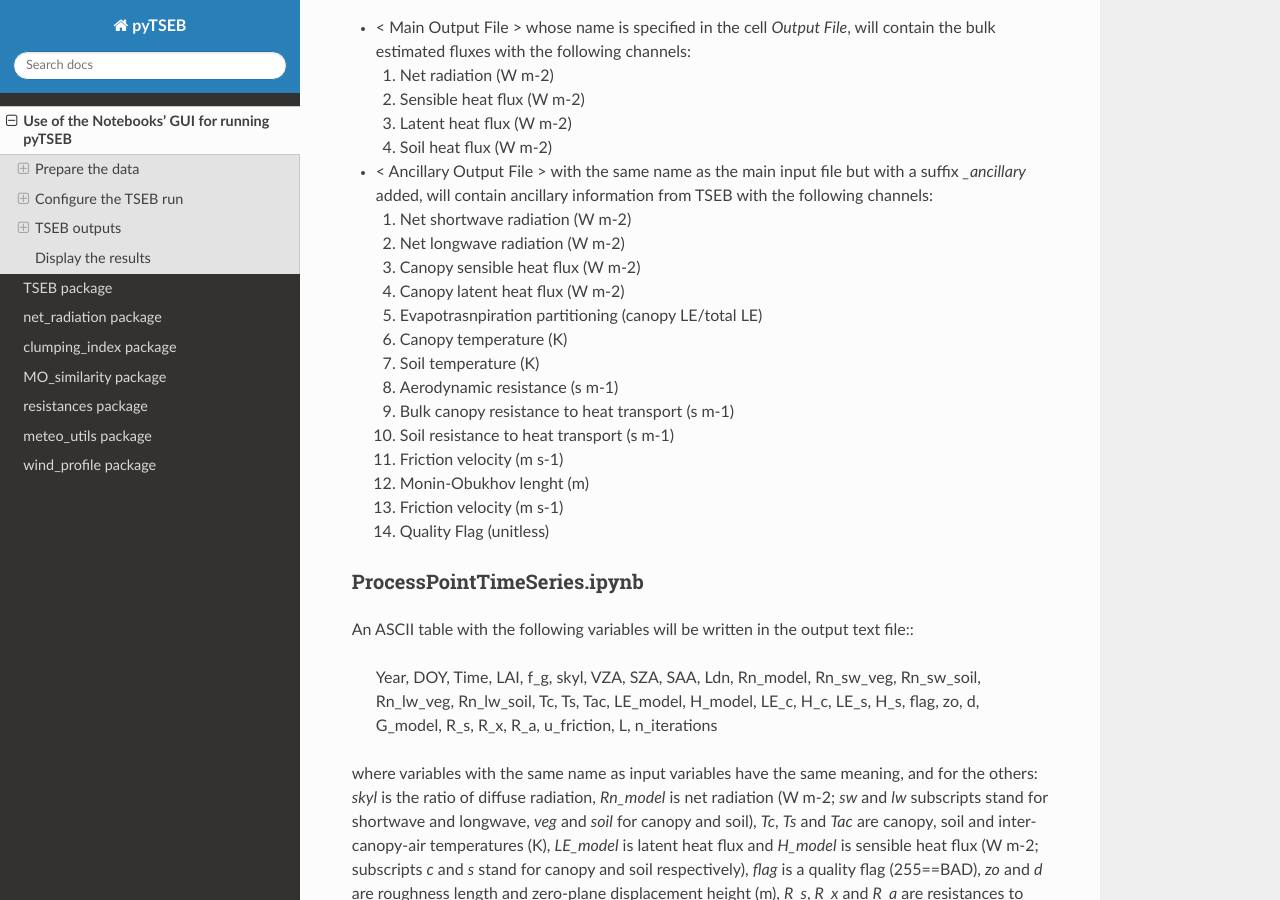
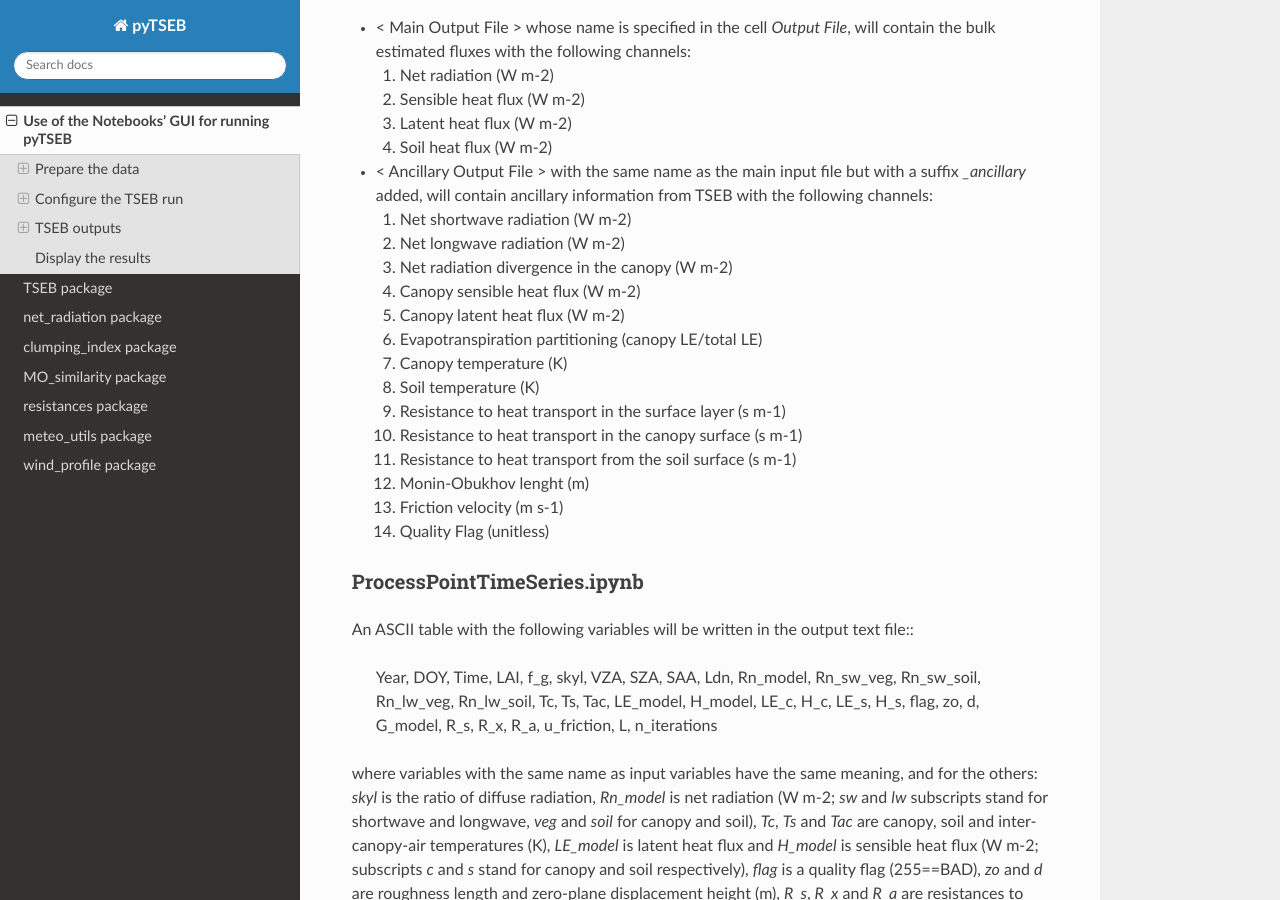
Before and after one commit to hectornieto/pyTSEB, a Sphinx documentation site: the page built from docs/README_Notebooks.md, in a window 1280 px wide and 900 px high, scrolled down 4054 px. Built offline with Sphinx 7.4.7 and the Read the Docs theme 2.0.0, drawn with Linux system fonts in a browser that asks for light colours.

Commit message:
Correction in the order of channels in Ancillary output (Section: ProcessLocalImage.ipnb)
According to code https://github.com/hectornieto/pyTSEB/blob/master/pyTSEB/PyTSEB.py#L950, there is an error in the order of channels.

I took a look at the code, and if we consider the orderededDict "output_structure", the algorithm will export ancillary channels (S_A) in this order:

1) ('R_ns1', S_A),  # net shortwave radiation reaching the surface at time t1
2) ('R_nl1', S_A),  # net longwave radiation reaching the surface at time t1
3) ('delta_R_n1', S_A),  # net radiation divergence in the canopy at time t1
4) ('H_C1', S_A),  # canopy sensible heat flux (W/m^2) at time t1
5) ('LE_C1', S_A),  # canopy latent heat flux (W/m^2) at time t1
6) ('LE_partition', S_A),  # Latent Heat Flux Partition (LEc/LE) at time t1
7) ('T_C1', S_A),  # canopy temperature at time t1 (deg C)
8) ('T_S1', S_A),  # soil temperature at time t1 (deg C)
9) ('R_A1', S_A), # resistance to heat transport in the surface layer (s/m) at time t1
10) ('R_x1', S_A), # resistance to heat transport in the canopy surface layer (s/m) at time t1
11) ('R_S1', S_A), # resistance to heat transport from the soil surface (s/m) at time t1 fluxes
12) ('L', S_A),  # Monin Obukhov Length at time t1
13) ('u_friction', S_A),  # Friction velocity
14) ('flag', S_A),  # Quality flag

Observation: Fields 7 and 8 showing deg C at code documentation

```diff
--- a/docs/README_Notebooks.md
+++ b/docs/README_Notebooks.md
@@ -109,15 +109,15 @@ Once TSEB is configured we will parse all the information in the widgets and run
 * < Ancillary Output File > with the same name as the main input file but with a suffix *_ancillary* added, will contain ancillary information from TSEB  with the following channels:
     1. Net shortwave radiation (W m-2)
     2. Net longwave radiation (W m-2)
-    3. Canopy sensible heat flux (W m-2)
-    4. Canopy latent heat flux (W m-2)
-    5. Evapotrasnpiration partitioning (canopy LE/total LE)
-    6. Canopy temperature (K)
-    7. Soil temperature (K)
-    8. Aerodynamic resistance (s m-1)
-    9. Bulk canopy resistance to heat transport (s m-1)
-    10. Soil resistance to heat transport (s m-1)
-    11. Friction velocity (m s-1)
+    3. Net radiation divergence in the canopy (W m-2)
+    4. Canopy sensible heat flux (W m-2)
+    5. Canopy latent heat flux (W m-2)
+    6. Evapotranspiration partitioning (canopy LE/total LE)
+    7. Canopy temperature (K)
+    8. Soil temperature (K)
+    9. Resistance to heat transport in the surface layer (s m-1)
+    10. Resistance to heat transport in the canopy surface (s m-1)
+    11. Resistance to heat transport from the soil surface (s m-1)
     12. Monin-Obukhov lenght (m)
     13. Friction velocity (m s-1)
     14. Quality Flag (unitless)
```
